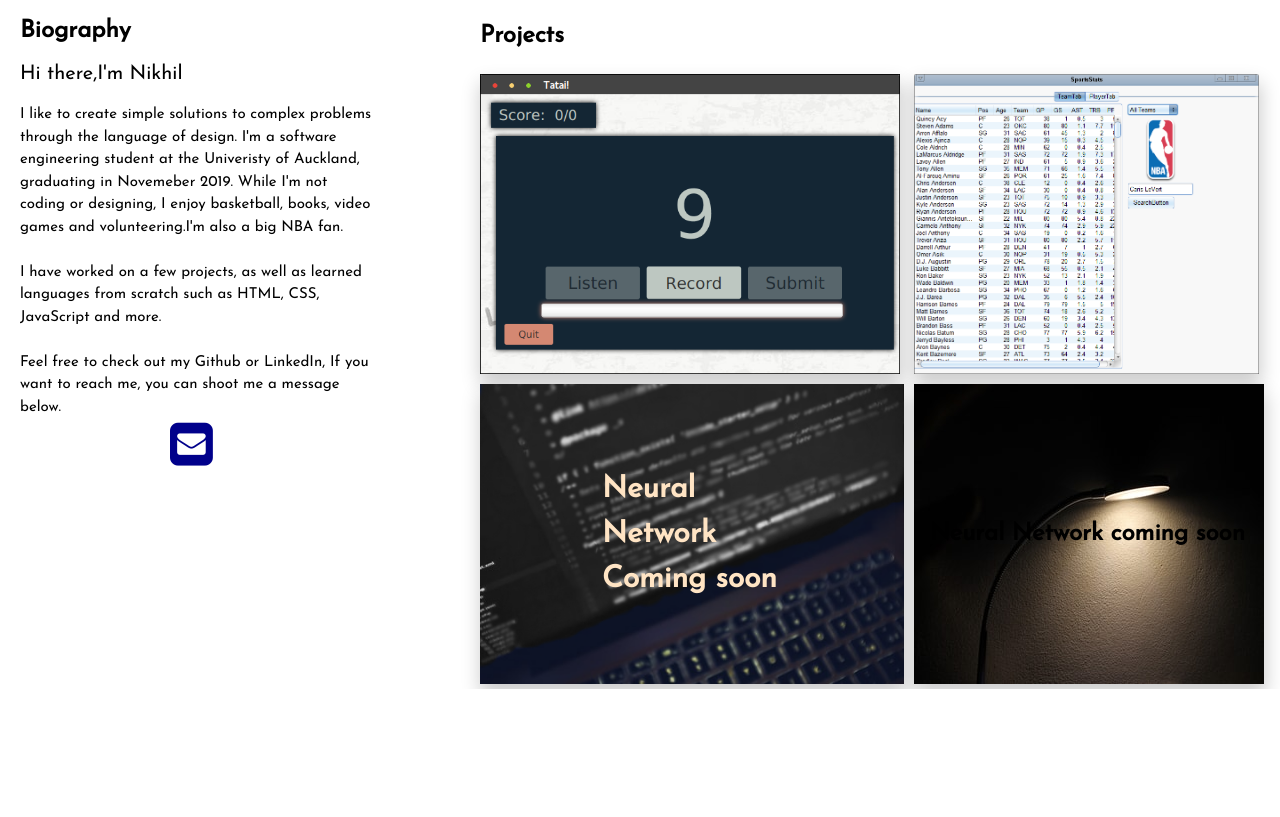
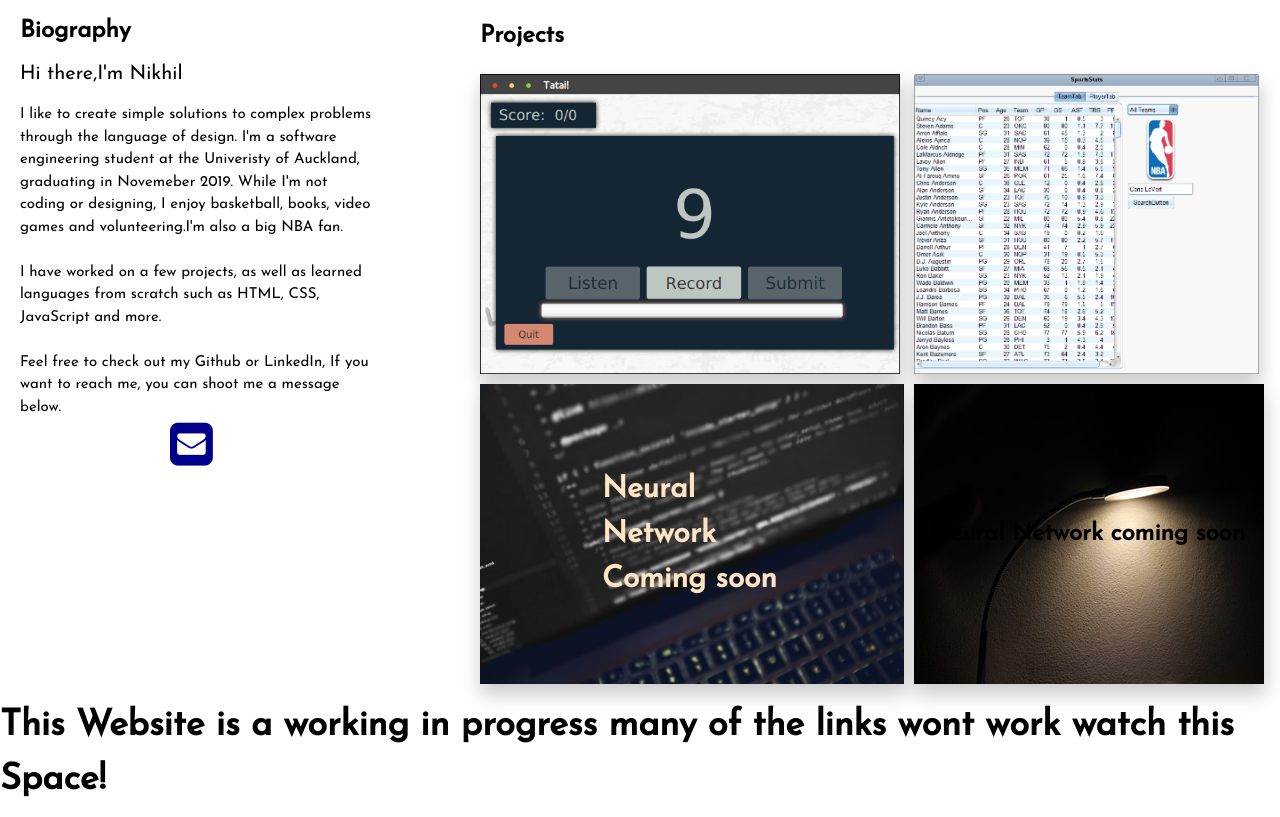
Before and after one commit to Nikhil-Dreddy/Nikhil-Dreddy.github.io, a plain HTML site: page index.html in a window 1280 px wide. Shown: the part 631-1448 px from the top of the page. Before the commit the page ends 1320 px from the top, so only its background shows below. Drawn offline with nearby package versions, Linux system fonts and the light colour scheme.

Commit message:
added important Header

```diff
--- a/index.html
+++ b/index.html
@@ -136,9 +136,9 @@
 
             </table>
 
+        </div>
+          <H1> This Website is a working in progress many of the links wont work watch this Space!</H1>
 
-
-        </div>
     </body>
 
 </html>
```
